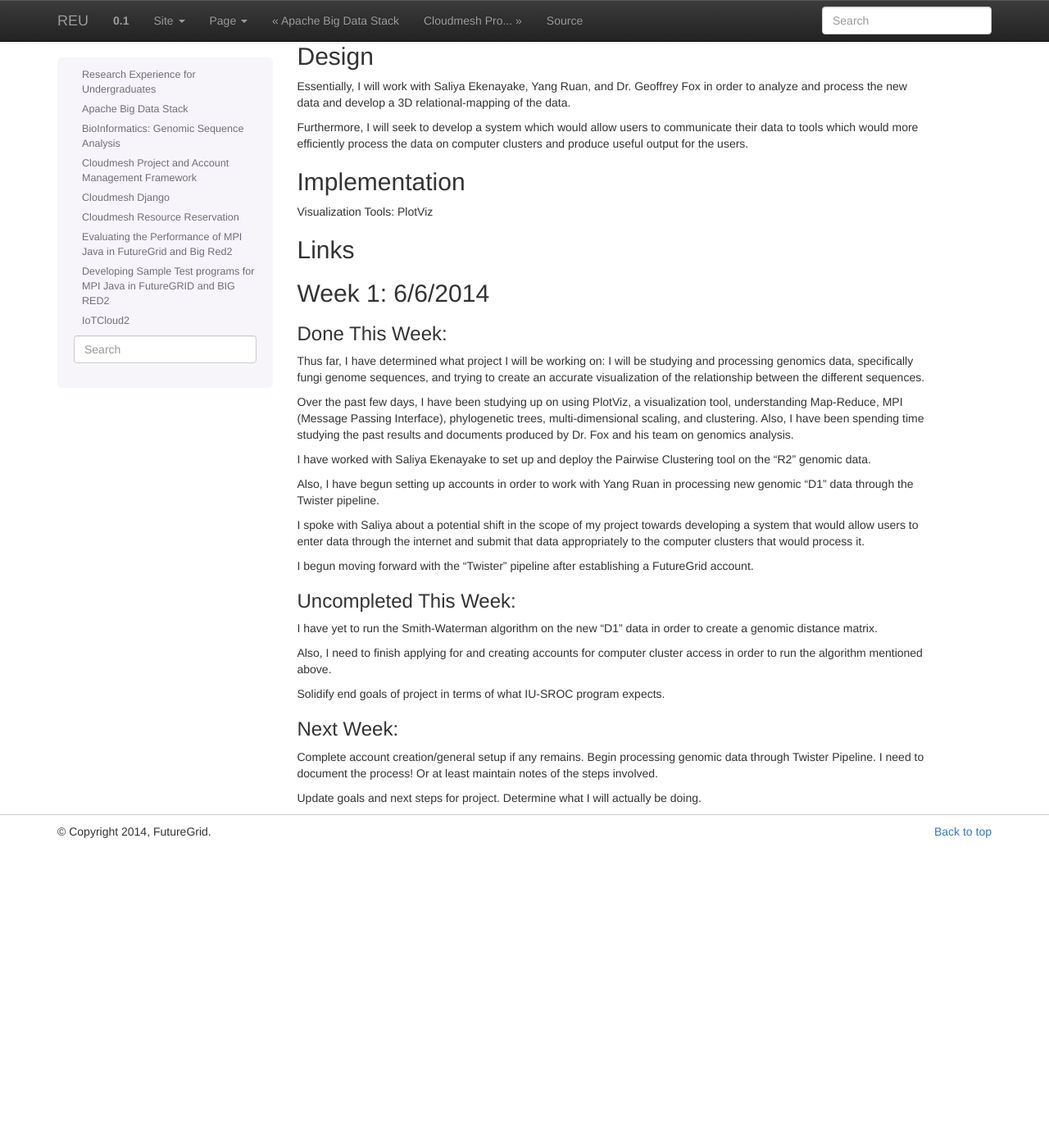
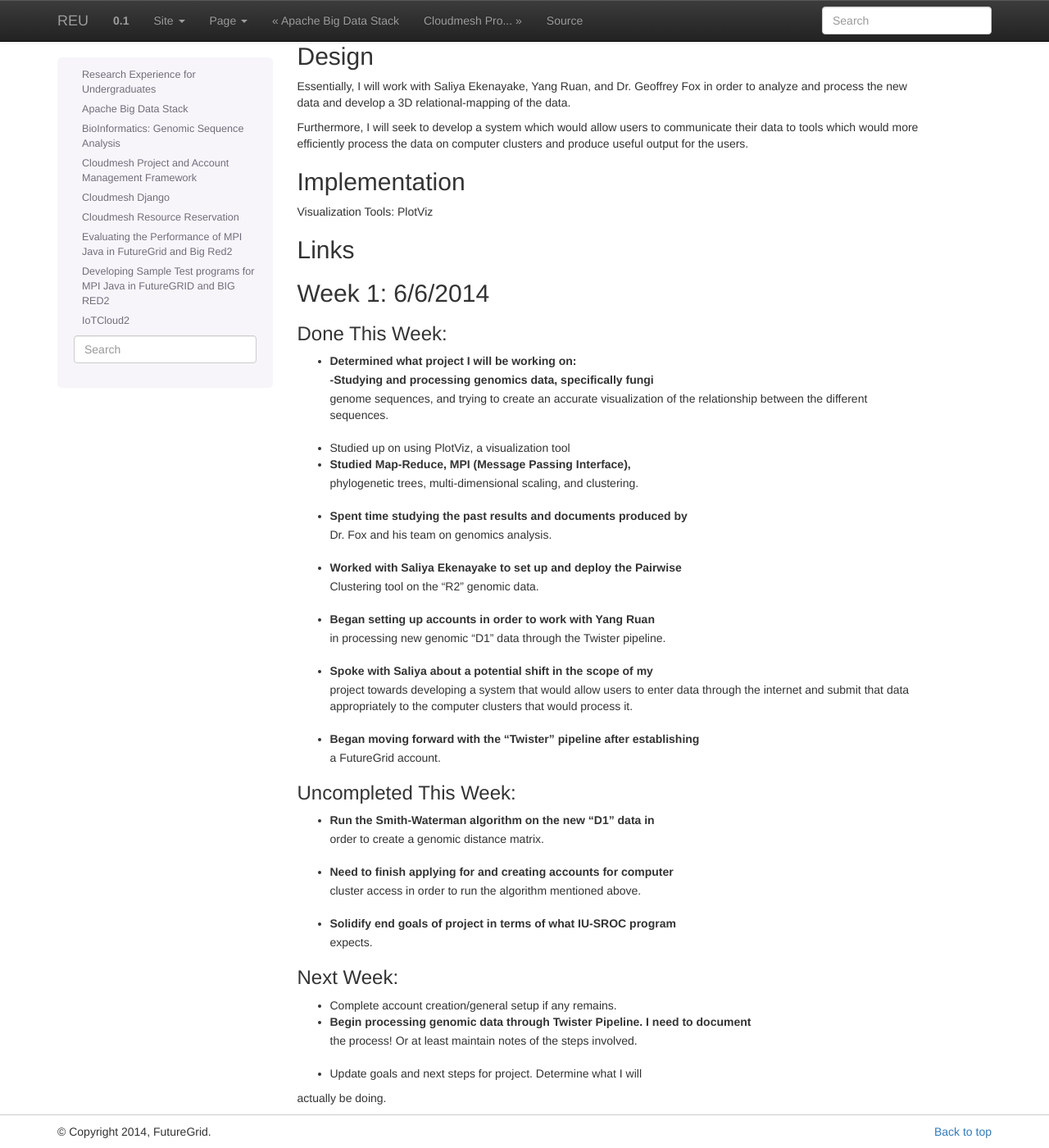
Before and after one commit to cloudmesh-project/reu-2014, a Sphinx documentation site: the page built from doc/source/projects/bioinformatics.rst, in a window 1280 px wide and 1400 px high, scrolled down 304 px. Shown: the whole window at 82% size. Built offline with Sphinx 7.4.7, drawn with Linux system fonts in a browser that asks for light colours; before the commit the page ends 1338 px from its top, so only the background shows below that.

Commit message:
Update bioinformatics.rst

```diff
--- a/doc/source/projects/bioinformatics.rst
+++ b/doc/source/projects/bioinformatics.rst
@@ -48,49 +48,53 @@ Week 1: 6/6/2014
 Done This Week:
 ^^^^^^^^^^^^^^^^^^^^^^^^^^^^^^^^^^^^^^^^^^^^^^^^^^^^^^^^^^^^^^^^^^^^^^
 
-Thus far, I have determined what project I will be working on: I will
-be studying and processing genomics data, specifically fungi genome
-sequences, and trying to create an accurate visualization of the
-relationship between the different sequences.
+- Determined what project I will be working on:
+	-Studying and processing genomics data, specifically fungi
+		genome sequences, and trying to create an accurate
+		visualization of the relationship between the
+		different sequences.
 
-Over the past few days, I have been studying up on using PlotViz, a
-visualization tool, understanding Map-Reduce, MPI (Message Passing
-Interface), phylogenetic trees, multi-dimensional scaling, and
-clustering. Also, I have been spending time studying the past results
-and documents produced by Dr. Fox and his team on genomics analysis.
+- Studied up on using PlotViz, a visualization tool
+- Studied Map-Reduce, MPI (Message Passing Interface),
+	phylogenetic trees, multi-dimensional scaling, and
+	clustering.
+- Spent time studying the past results and documents produced by
+	Dr. Fox and his team on genomics analysis.
 
-I have worked with Saliya Ekenayake to set up and deploy the Pairwise
-Clustering tool on the “R2” genomic data.
+- Worked with Saliya Ekenayake to set up and deploy the Pairwise
+	Clustering tool on the “R2” genomic data.
 
-Also, I have begun setting up accounts in order to work with Yang Ruan
-in processing new genomic “D1” data through the Twister pipeline.
+- Began setting up accounts in order to work with Yang Ruan
+	in processing new genomic “D1” data through the Twister
+	pipeline.
 
-I spoke with Saliya about a potential shift in the scope of my project
-towards developing a system that would allow users to enter data
-through the internet and submit that data appropriately to the
-computer clusters that would process it.
+- Spoke with Saliya about a potential shift in the scope of my
+	project	towards developing a system that would allow users
+	to enter data through the internet and submit that data
+	appropriately to the computer clusters that would process
+	it.
 
-I begun moving forward with the "Twister" pipeline after establishing
-a FutureGrid account.
+- Began moving forward with the "Twister" pipeline after establishing
+	a FutureGrid account.
 
 Uncompleted This Week:
 ^^^^^^^^^^^^^^^^^^^^^^^^^^^^^^^^^^^^^^^^^^^^^^^^^^^^^^^^^^^^^^^^^^^^^^
 
-I have yet to run the Smith-Waterman algorithm on the new “D1” data in
-order to create a genomic distance matrix.
+- Run the Smith-Waterman algorithm on the new “D1” data in
+	order to create a genomic distance matrix.
 
-Also, I need to finish applying for and creating accounts for computer
-cluster access in order to run the algorithm mentioned above.
+- Need to finish applying for and creating accounts for computer
+	cluster access in order to run the algorithm mentioned above.
 
-Solidify end goals of project in terms of what IU-SROC program
-expects.
+- Solidify end goals of project in terms of what IU-SROC program
+	expects.
 
 Next Week:
 ^^^^^^^^^^^^^^^^^^^^^^^^^^^^^^^^^^^^^^^^^^^^^^^^^^^^^^^^^^^^^^^^^^^^^^
 
-Complete account creation/general setup if any remains.  Begin
-processing genomic data through Twister Pipeline. I need to document
-the process! Or at least maintain notes of the steps involved.
+- Complete account creation/general setup if any remains.
+- Begin processing genomic data through Twister Pipeline. I need to document
+	the process! Or at least maintain notes of the steps involved.
 
-Update goals and next steps for project. Determine what I will
+- Update goals and next steps for project. Determine what I will
 actually be doing.
```
